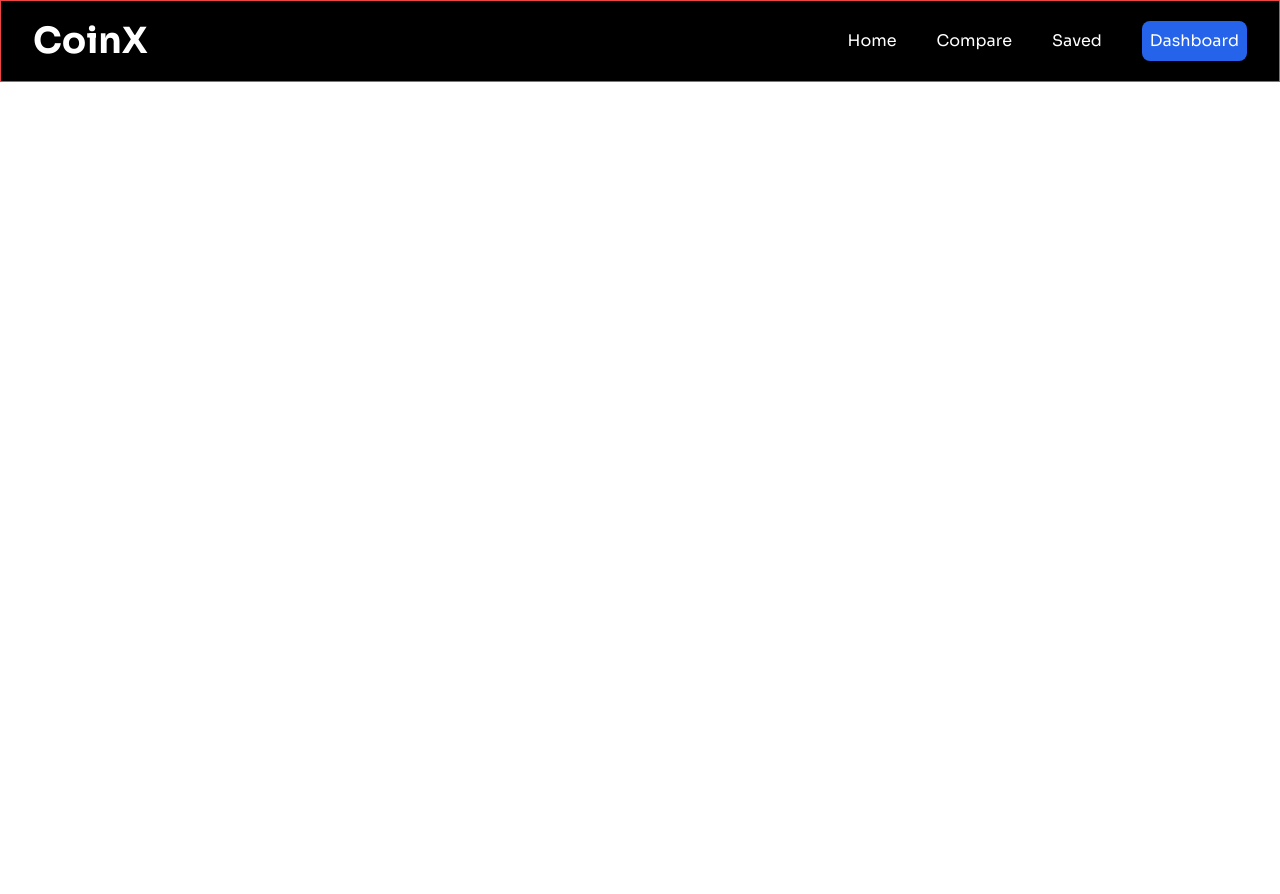
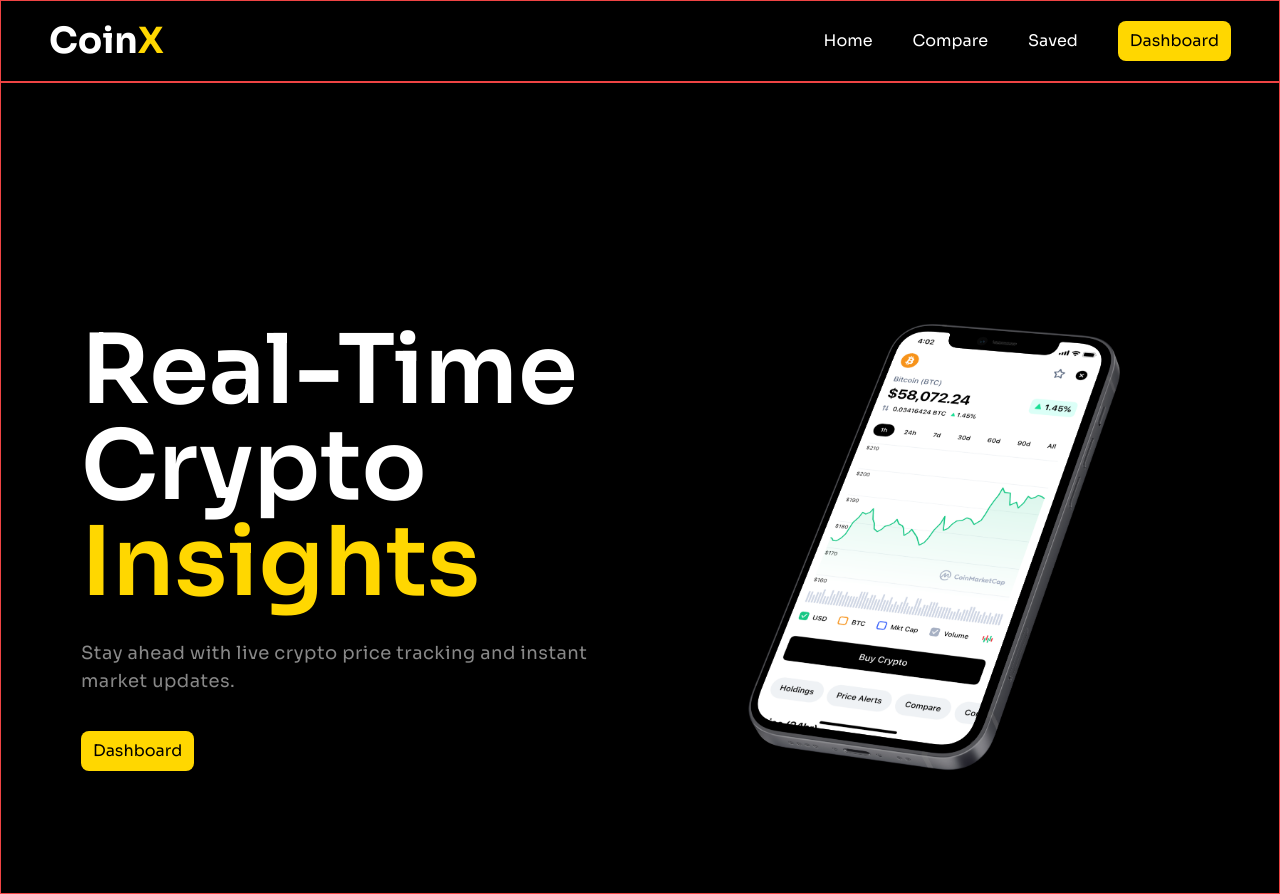
Before and after one commit to Aymane-dihaj/CoinX, a React (Vite) app: page / in a window 1280 px wide. Before the commit the page ends 800 px from the top, so only its background shows below. Built offline with nearby package versions, Linux system fonts and the light colour scheme.

Commit message:
working on the routing feature

```diff
--- a/package.json
+++ b/package.json
@@ -15,9 +15,13 @@
     "@mui/icons-material": "^5.16.7",
     "@mui/material": "^5.16.7",
     "autoprefixer": "^10.4.20",
+    "clsx": "^2.1.1",
+    "framer-motion": "^11.3.29",
     "postcss": "^8.4.41",
     "react": "^18.3.1",
-    "react-dom": "^18.3.1"
+    "react-dom": "^18.3.1",
+    "react-router-dom": "^6.26.1",
+    "tailwind-merge": "^2.5.2"
   },
   "devDependencies": {
     "@eslint/js": "^9.9.0",
--- a/src/App.tsx
+++ b/src/App.tsx
@@ -1,10 +1,20 @@
-import Navbar from './components/Navbar'
+import { BrowserRouter, Route, Routes } from "react-router-dom"
+import Home from "./pages/Home"
+import DashboardPage from "./pages/DashboardPage"
 
 
 function App() {
   return (
-    <div className='font-sora bg-black'>
-        <Navbar/>
+    <div className='font-sora bg-black '>
+        <BrowserRouter>
+          <Routes>
+            <Route path="/" element={<Home/>}/>
+            <Route path="/dashboard" element={<DashboardPage/>}/>
+            {/* <Route path="/compair" element={<ComparePage/>}/>
+            <Route path="/watchlist" element={<WatchListPage/>}/>
+            <Route path="/coin/:id" element={<CoinPage/>}/> */}
+          </Routes>
+        </BrowserRouter>
     </div>
   )
 }
--- /dev/null
+++ b/src/components/Hero.tsx
@@ -0,0 +1,32 @@
+import React from 'react'
+import DashboardBtn from './ui/DashboardBtn'
+import {motion} from 'framer-motion'
+
+const Hero = () => {
+  return (
+    <main className='h-full flex flex-col lg:flex-row md:justify-evenly lg:justify-between pt-32 md:pt-60 w-full border border-red-500 gap-0 md:p-10 p-5 '>
+      <div className=' flex flex-col justify-center h-fit gap-3 lg:pl-10'>
+          <h1 className='text-white text-5xl text-center lg:text-start md:text-6xl lg:text-8xl max-w-4xl md:max-w-4xl lg:max-w-3xl font-semibold '>Real-Time Crypto <span className='text-themeColor'>Insights</span></h1>
+          <p className='text-[#888] md:my-4 text-xs text-center md:text-start leading-2xl md:text-lg tracking-wide w-full'>Stay ahead with live crypto price tracking and instant market updates.</p>
+          <div className='mt-2 w-full flex items-center  lg:justify-start justify-center'>
+            <DashboardBtn/>
+          </div>
+      </div>
+
+      <motion.div
+        initial={{y: -30,}}
+        animate={{y: 10}}
+        transition={{
+          type: 'smooth',
+          repeatType: 'mirror',
+          duration: 2,
+          repeat: Infinity,
+        }}
+        className='h-fit w-full flex items-center lg:max-w-[50%] justify-center  relative '>
+            <img src="/iphone.png" className='w-full max-w-3xl lg:-mt-24 object-cover' alt="" />
+      </motion.div>
+    </main>
+  )
+}
+
+export default Hero
--- a/src/components/Home.tsx
+++ /dev/null
@@ -1,11 +0,0 @@
-import React from 'react'
-
-const Home = () => {
-  return (
-    <div className=''>
-
-    </div>
-  )
-}
-
-export default Home
--- a/src/components/Navbar.tsx
+++ b/src/components/Navbar.tsx
@@ -5,9 +5,9 @@ import DashboardBtn from './ui/DashboardBtn'
 const Navbar = () => {
   return (
     <div>
-        <nav className='border-red-500  border p-5 flex items-center justify-between px-8'>
+        <nav className='border-red-500  border p-5 flex items-center justify-between px-8 lg:px-12'>
             <div>
-                <h2 className='text-white text-2xl lg:text-4xl font-bold'>CoinX</h2>
+                <h2 className='text-white text-2xl lg:text-4xl font-bold'>Coin<span className='text-themeColor'>X</span></h2>
             </div>
             <div className='items-center hidden md:flex'>
                 <ul className='text-white flex items-center gap-10'>
--- a/src/components/ui/DashboardBtn.tsx
+++ b/src/components/ui/DashboardBtn.tsx
@@ -2,7 +2,7 @@ import React from 'react'
 
 const DashboardBtn = () => {
   return (
-    <button className='bg-blue-600 rounded-lg p-2'>
+    <button className='bg-themeColor text-black rounded-lg p-2 px-3 hover:bg-transparent hover:outline-1 hover:outline hover:text-themeColor transition-all duration-300 hover:ease-in-out hover:outline-themeColor cursor-pointer'>
         Dashboard
     </button>
   )
--- a/src/index.css
+++ b/src/index.css
@@ -2,3 +2,8 @@
 @tailwind base;
 @tailwind components;
 @tailwind utilities;
+
+
+body{
+    background-color: black;
+}
--- /dev/null
+++ b/src/pages/DashboardPage.tsx
@@ -0,0 +1,11 @@
+import React from 'react'
+
+const DashboardPage = () => {
+  return (
+    <div>
+      <h1 className='text-white'>Dashboard page</h1>
+    </div>
+  )
+}
+
+export default DashboardPage
--- /dev/null
+++ b/src/pages/Home.tsx
@@ -0,0 +1,14 @@
+import React from 'react'
+import Navbar from '../components/Navbar'
+import Hero from '../components/Hero'
+
+const Home = () => {
+  return (
+    <div>
+       <Navbar/>
+       <Hero/>
+    </div>
+  )
+}
+
+export default Home
--- a/tailwind.config.js
+++ b/tailwind.config.js
@@ -6,6 +6,12 @@ export default {
   ],
   theme: {
     extend: {
+      colors: {
+        themeColor: '#FFD700',
+      },
+      boxShadow: {
+        phoneShadow: '0px 0px 0px yellow, 0 1px 2px rgba(204, 204, 204, 1)',
+      },
       fontFamily: {
         sora: ['Sora', 'sans-serif']
       }
--- a/tsconfig.app.json
+++ b/tsconfig.app.json
@@ -20,5 +20,5 @@
     "noUnusedParameters": true,
     "noFallthroughCasesInSwitch": true
   },
-  "include": ["src"]
+  "include": ["src", "lib"]
 }
```
Also changed, not shown: public/iphone.png (added), 1 other file (tests, documents, lock files or other folders).
